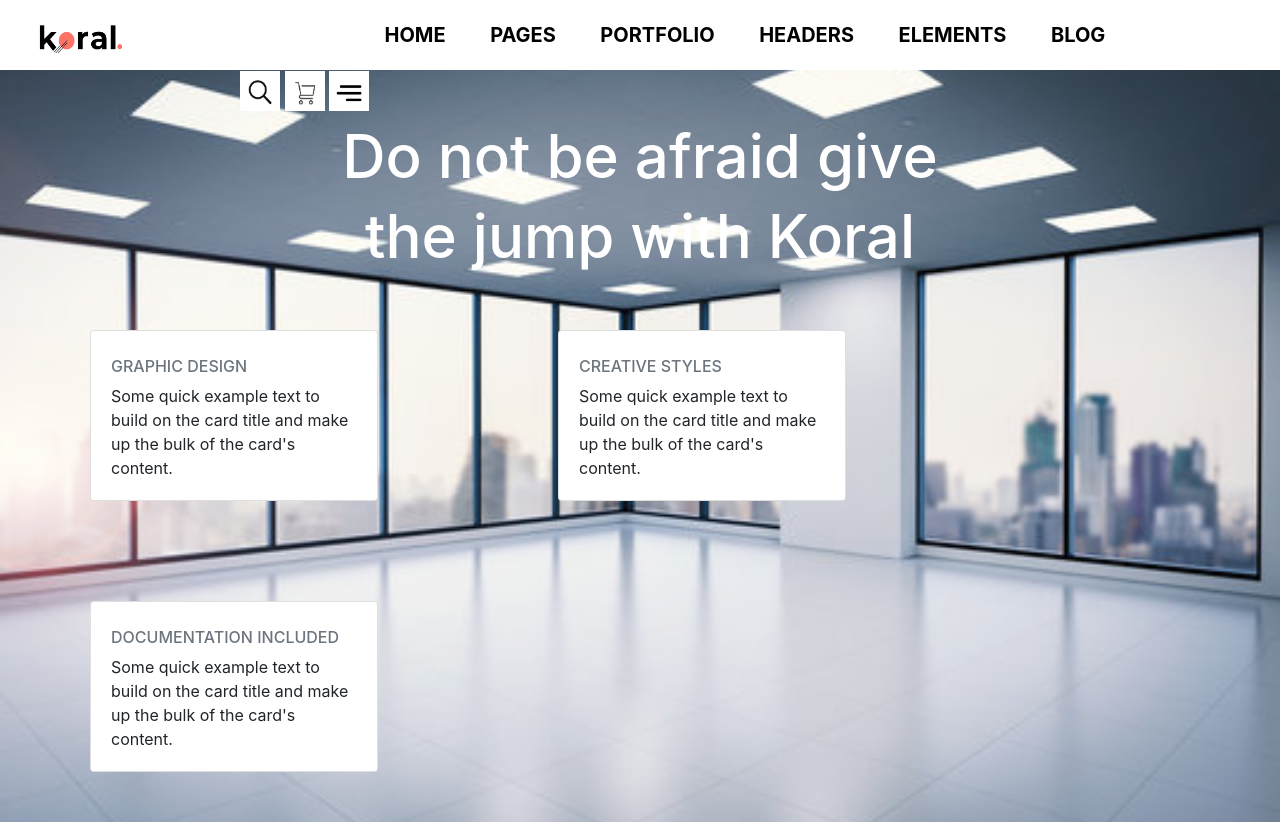
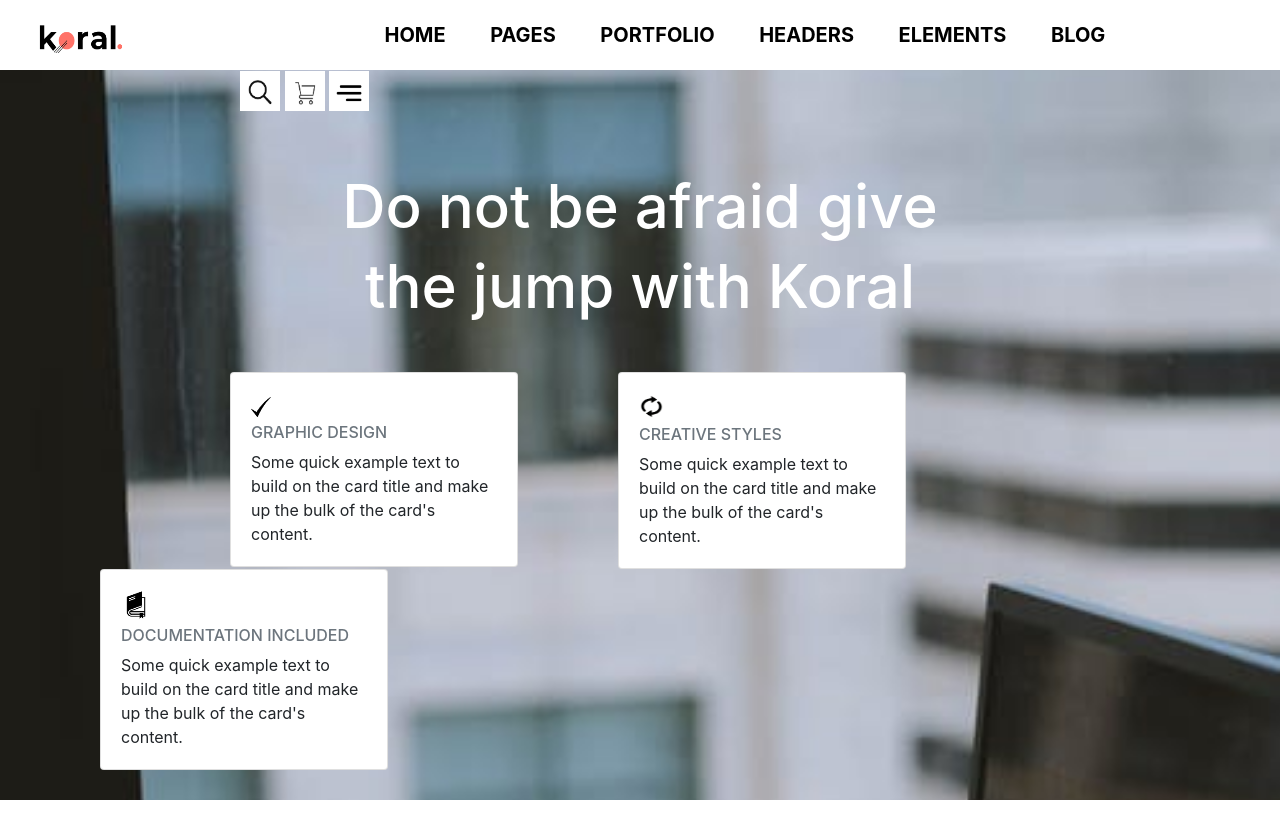
Before and after one commit to vanshika0307/fullStack-practical, a plain HTML site: page index.html in a window 1280 px wide. After the commit the page ends 800 px from the top, so only its background shows below. Drawn offline with nearby package versions, Linux system fonts and the light colour scheme.

Commit message:
practical completed

```diff
--- a/index.html
+++ b/index.html
@@ -9,7 +9,7 @@
     <style>
         body{
 
-            background-image: url("360_F_155430860_Hlx6dRGMXy3d6G29eWXOY3xih3k1HswO.jpg");
+            background-image: url("pexels-photo-6414318.jpeg");
             background-size: cover;
 
         }
@@ -78,13 +78,13 @@
         }
         .card{
             float: left;
-            margin:50px 90px;
             width:100px;
         }
 
         .card:hover{
             background-image: linear-gradient(#FF5B3C,#FF3E56);
         }
+
     </style>
 </head>
 <body>
@@ -106,27 +106,27 @@
         </div>
     </div>
 
-    <h1 style="margin-top: 100px;">Do not be afraid give</h1>
-    <h1> the jump with Koral</h1>
+    <h1 style="margin-top: 150px; ">Do not be afraid give</h1>
+    <h1 style="margin-bottom: 50px;"> the jump with Koral</h1>
 
-    <div class="card" style="width: 18rem;">
+    <div class="card" style="margin-left:230px; width: 18rem;">
         <div class="card-body">
-          <h5 class="card-title"><i class="fa fa-check" aria-hidden="true"></i></h5>
+          <h5 class="card-title"><img src="682e348be2702765c92064773a017a15.png" alt="" width="20" height="20"></h5>
           <h6 class="card-subtitle mb-2 text-muted">GRAPHIC DESIGN</h6>
           <p class="card-text">Some quick example text to build on the card title and make up the bulk of the card's content.</p>
         </div>
       </div>
-      <div class="card" style="width: 18rem;">
+      <div class="card" style="margin-left:100px; width: 18rem;">
         <div class="card-body">
-          <h5 class="card-title"></h5>
+          <h5 class="card-title"><img src="logo-symbol-interface-icon-compilation-arrows-refresh-removebg-preview.png" alt="" width="25" height="25"></h5>
           <h6 class="card-subtitle mb-2 text-muted">CREATIVE STYLES</h6>
           <p class="card-text">Some quick example text to build on the card title and make up the bulk of the card's content.</p>
 
         </div>
       </div>
-      <div class="card" style="width: 18rem;">
+      <div class="card" style="margin-left:100px; width: 18rem;">
         <div class="card-body">
-          <h5 class="card-title"></h5>
+          <h5 class="card-title"><img src="424-4241261_history-baltimore-heritage-celebrate-black-history-book-icon-png-transparent-removebg-preview.png" alt="" width="30" height="30"></h5>
           <h6 class="card-subtitle mb-2 text-muted">DOCUMENTATION INCLUDED</h6>
           <p class="card-text">Some quick example text to build on the card title and make up the bulk of the card's content.</p>
 
```
Also changed, not shown: 424-4241261_history-baltimore-heritage-celebrate-black-history-book-icon-png-transparent-removebg-preview.png (added), 682e348be2702765c92064773a017a15.png (added), business.jpg (deleted), d6de188b23214e63e597545463946156.jpg (added), logo-symbol-interface-icon-compilation-arrows-refresh-removebg-preview.png (added), partnership-business-man-shaking-hands-with-effect-digital-network-link-connection-graphic-diagram-digital-global-technology-with-cityscape-background_33829-157.jpg (deleted), pexels-photo-6414318.jpeg (added), photo-1497366754035-f200968a6e72.jfif (added), pngtree-g20-summit-simple-business-background-image_238029 (1).jpg (deleted), 1 other file.
